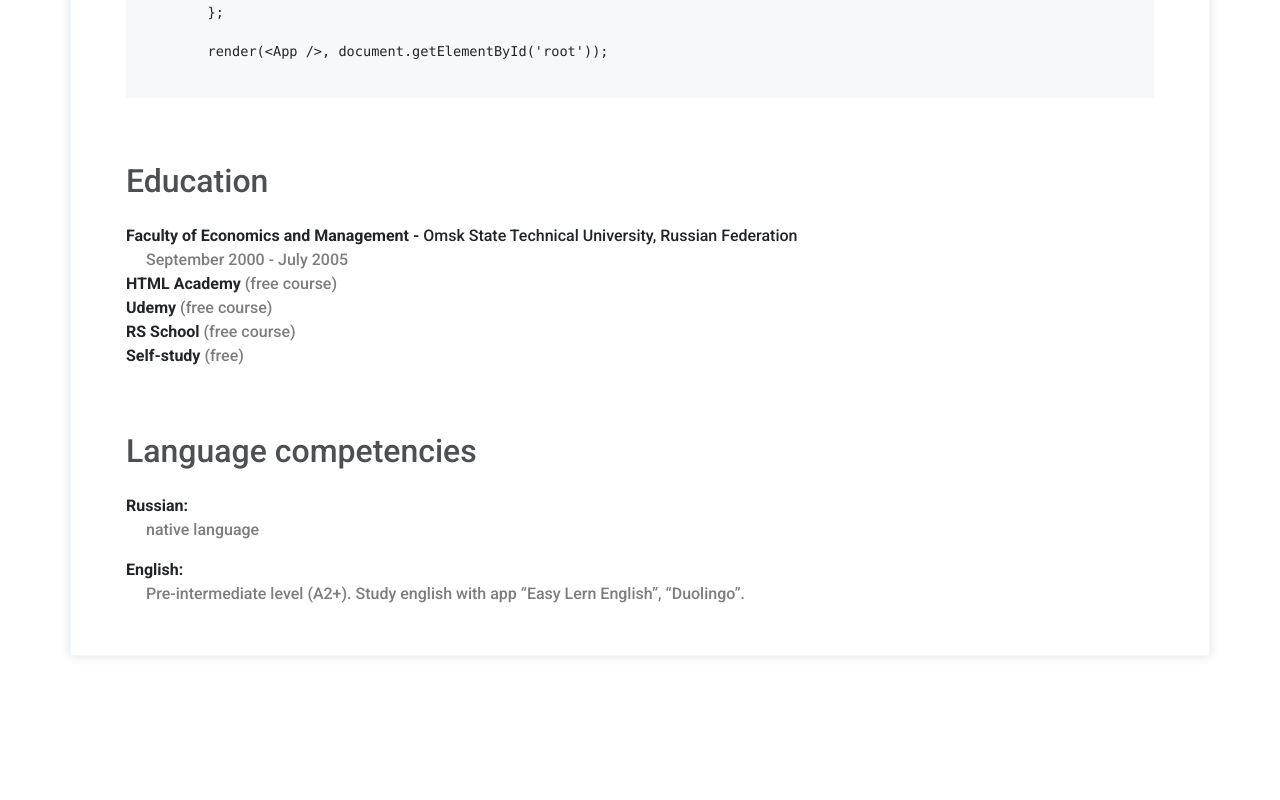
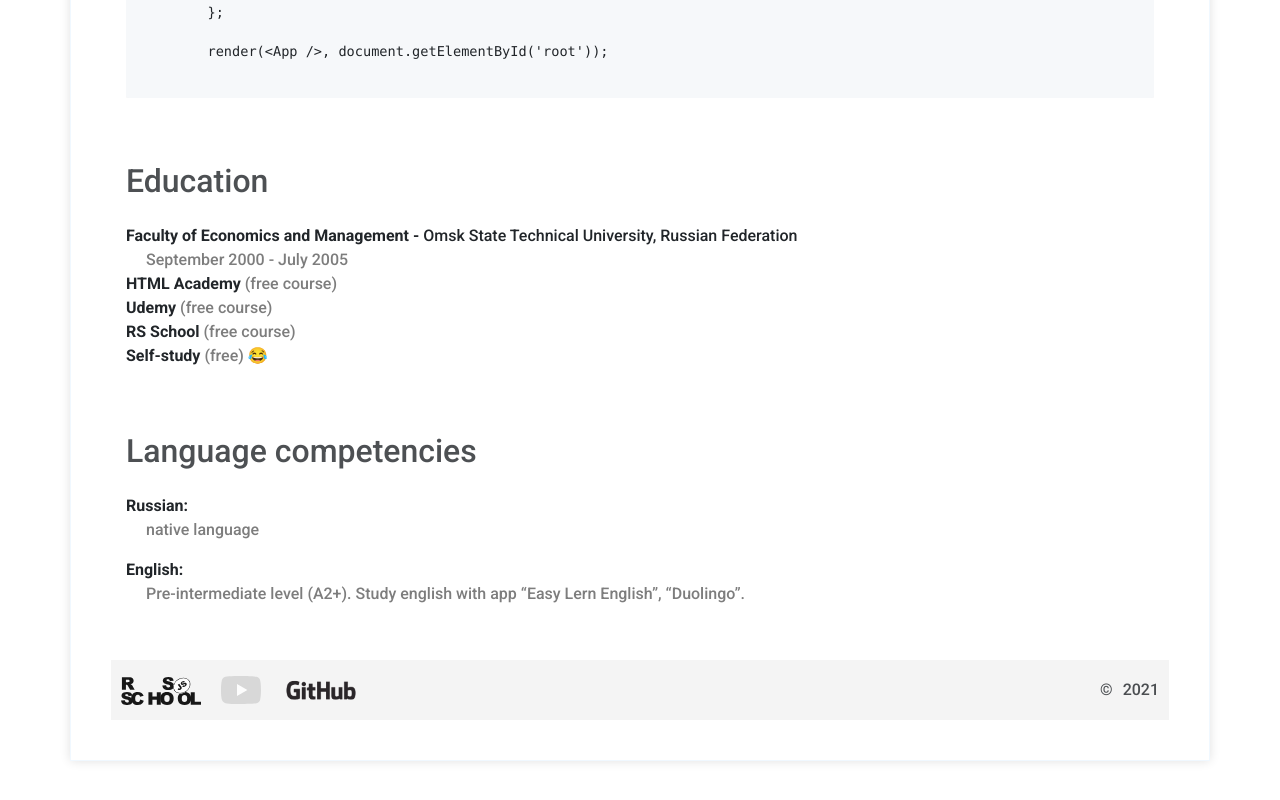
Before and after one commit to viktishchenko/rsschool-cv, a plain HTML site: page index.html in a window 1280 px wide. Shown: the part 1304-2104 px from the top of the page. Before the commit the page ends 2030 px from the top, so only its background shows below. Drawn offline with nearby package versions, Linux system fonts and the light colour scheme.

Commit message:
implement couple thingth

```diff
--- a/index.html
+++ b/index.html
@@ -38,7 +38,7 @@
   </head>
 
   <body class="container content">
-    <section class="intro">
+    <header class="intro">
       <div class="home">
         <div class="container">
           <div class="row">
@@ -48,7 +48,7 @@
                   <span>Hello I'm</span>
                 </div>
 
-                <h2 class="dev-info wow">Viktor Tishchenko</h2>
+                <h1 class="dev-info wow">Viktor Tishchenko</h1>
                 <h4 class="wow">aspiring web developer</h4>
 
                 <ul class="mt-3">
@@ -83,21 +83,21 @@
             </div>
             <div class="col-sm-6">
               <div class="hero-img wow">
-                <div class="img-border">
+                <figure class="img-border">
                   <img
                     src="images/avablue.png"
                     alt="аватар"
                     class="img-fluid"
                   />
-                </div>
+                </figure>
               </div>
             </div>
           </div>
         </div>
       </div>
-    </section>
+    </header>
 
-    <section class="about">
+    <main class="about">
       <div class="container">
         <div class="row">
           <div class="col-sm-12">
@@ -135,7 +135,7 @@
           </div>
         </div>
       </div>
-    </section>
+    </main>
 
     <section class="codeex">
       <div class="container">
@@ -205,7 +205,8 @@
                 <span class="light-c">(free course)</span>
               </li>
               <li>
-                <strong>Self-study</strong> <span class="light-c">(free)</span>
+                <strong>Self-study</strong>
+                <span class="light-c">(free) 😂</span>
               </li>
             </ul>
             <span></span>
@@ -244,5 +245,42 @@
         </div>
       </div>
     </section>
+    <footer>
+      <div class="container">
+        <div class="row align-center">
+          <div class="col-xs-6 display-inherit">
+            <figure class="bottom">
+              <a href="https://rs.school/js/">
+                <img
+                  class="rs-logo"
+                  src="images/rs_school_js.svg"
+                  alt="rsschool logo"
+              /></a>
+            </figure>
+            <figure class="bottom">
+              <a href="https://www.youtube.com/">
+                <img
+                  class="utube-logo"
+                  src="images/YouTube_full-color_icon_(2017).svg"
+                  alt="youtube logo"
+              /></a>
+            </figure>
+            <figure class="bottom">
+              <a href="https://github.com/viktishchenko">
+                <img
+                  class="git-logo"
+                  src="images/GitHub_Logo.png"
+                  alt="GitHub_Logo logo"
+              /></a>
+            </figure>
+          </div>
+          <div class="col-xs-6 display-inherit">
+            <div class="footer-coryright wow">
+              ©<time datetime="2021">2021</time>
+            </div>
+          </div>
+        </div>
+      </div>
+    </footer>
   </body>
 </html>
--- a/src/style.css
+++ b/src/style.css
@@ -131,9 +131,13 @@ a:hover {
   color: black;
 }
 .about-tag ul li span {
-  border: 1px solid #2196f3;
+  border: 1px solid #aeaeae;
   padding: 4px 10px;
   border-radius: 4px;
+}
+.about-tag ul li span:hover {
+  background-color: #fbfbfb;
+  cursor: default;
 }
 .btn {
   transition: color 0.3s ease;
@@ -173,6 +177,39 @@ a:hover {
 }
 .color {
   color: #7d7d7d;
+}
+
+footer {
+  margin: 30px auto 15px;
+  background-color: #f4f4f4;
+  height: 60px;
+  display: flex;
+  align-items: center;
+}
+.display-inherit {
+  display: inherit;
+}
+.bottom {
+  margin: auto 10px;
+}
+.rs-logo {
+  width: 80px;
+}
+.utube-logo {
+  width: 40px;
+}
+.git-logo {
+  width: 80px;
+}
+time {
+  margin: 0 10px;
+}
+.align-center {
+  align-items: center;
+  justify-content: space-between;
+}
+.footer-coryright {
+  text-align: end;
 }
 
 @media only screen and (max-width: 768px) {
@@ -218,3 +255,15 @@ a:hover {
     padding: 60px 0;
   }
 }
+
+@media only screen and (max-width: 370px) {
+  .rs-logo {
+    width: 50px;
+  }
+  .utube-logo {
+    width: 30px;
+  }
+  .git-logo {
+    width: 50px;
+  }
+}
```
Also changed, not shown: images/GitHub_Logo.png (added), images/YouTube_full-color_icon_(2017).svg (added), images/rs_school_js.svg (added).
